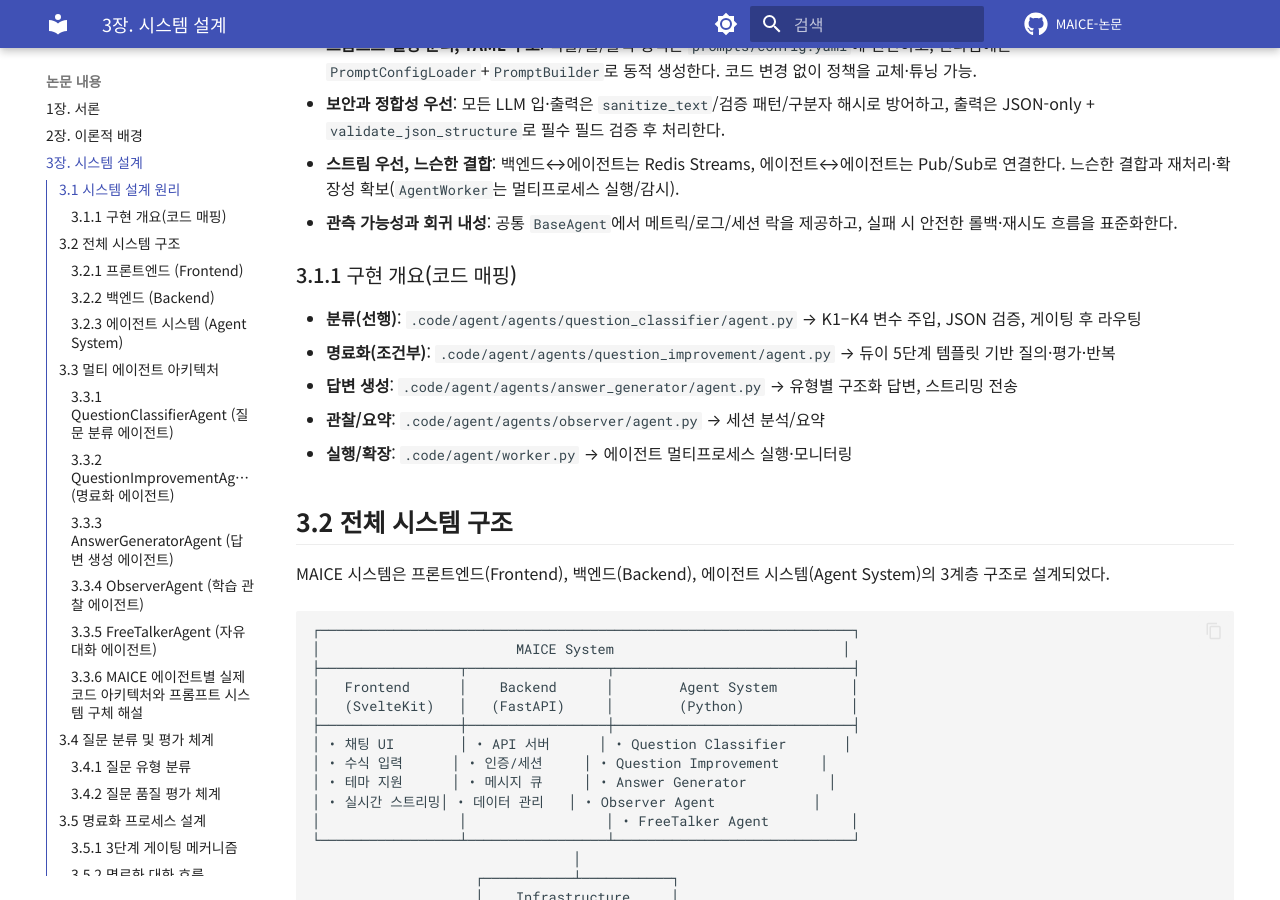
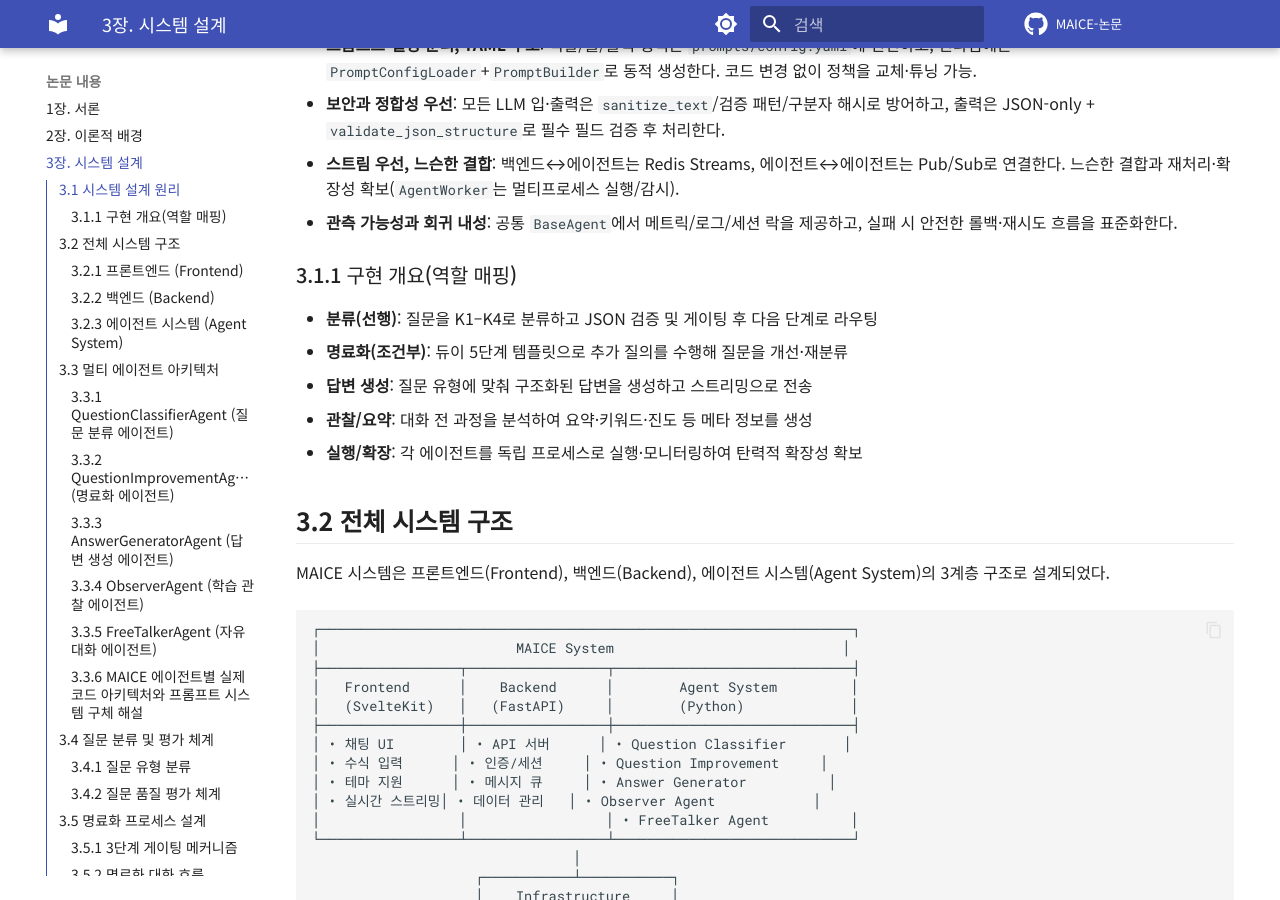
Before and after one commit to KimKyuBong/maice-paper-deploy, an MkDocs documentation site: the page built from docs/chapters/03-system-design.md, in a window 1280 px wide and 900 px high, scrolled down 489 px. Built offline with MkDocs 1.6.1 and Material for MkDocs 9.7.7, drawn with Linux system fonts in a browser that asks for light colours; comment, search, counter and statistics services are not loaded.

Commit message:
docs(3장): 구현 개요에서 실제 파일 경로 제거, 역할 중심 서술로 변경

```diff
--- a/docs/chapters/03-system-design.md
+++ b/docs/chapters/03-system-design.md
@@ -18,12 +18,12 @@ keywords: [MAICE, 멀티에이전트, 아키텍처, 질문분류]
 - **스트림 우선, 느슨한 결합**: 백엔드↔에이전트는 Redis Streams, 에이전트↔에이전트는 Pub/Sub로 연결한다. 느슨한 결합과 재처리·확장성 확보(`AgentWorker`는 멀티프로세스 실행/감시).
 - **관측 가능성과 회귀 내성**: 공통 `BaseAgent`에서 메트릭/로그/세션 락을 제공하고, 실패 시 안전한 롤백·재시도 흐름을 표준화한다.
 
-### 3.1.1 구현 개요(코드 매핑)
-- **분류(선행)**: `.code/agent/agents/question_classifier/agent.py` → K1–K4 변수 주입, JSON 검증, 게이팅 후 라우팅
-- **명료화(조건부)**: `.code/agent/agents/question_improvement/agent.py` → 듀이 5단계 템플릿 기반 질의·평가·반복
-- **답변 생성**: `.code/agent/agents/answer_generator/agent.py` → 유형별 구조화 답변, 스트리밍 전송
-- **관찰/요약**: `.code/agent/agents/observer/agent.py` → 세션 분석/요약
-- **실행/확장**: `.code/agent/worker.py` → 에이전트 멀티프로세스 실행·모니터링
+### 3.1.1 구현 개요(역할 매핑)
+- **분류(선행)**: 질문을 K1–K4로 분류하고 JSON 검증 및 게이팅 후 다음 단계로 라우팅
+- **명료화(조건부)**: 듀이 5단계 템플릿으로 추가 질의를 수행해 질문을 개선·재분류
+- **답변 생성**: 질문 유형에 맞춰 구조화된 답변을 생성하고 스트리밍으로 전송
+- **관찰/요약**: 대화 전 과정을 분석하여 요약·키워드·진도 등 메타 정보를 생성
+- **실행/확장**: 각 에이전트를 독립 프로세스로 실행·모니터링하여 탄력적 확장성 확보
 
 ## 3.2 전체 시스템 구조
 
```
